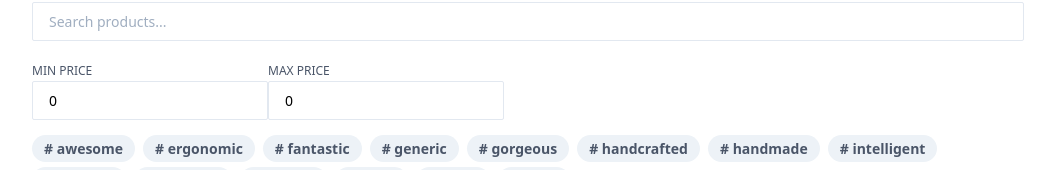
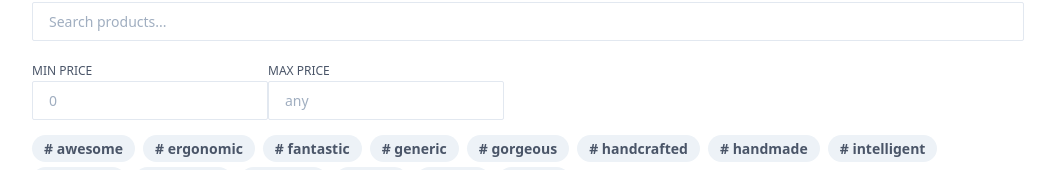
Before and after one commit to jezzzm/jez-store, a React (Create React App) app: page / in a window 1280 px wide. Shown: the part 179-349 px from the top of the page, without its empty margins (112-1167 px from the left). Built offline with nearby package versions, Linux system fonts and the light colour scheme.

Commit message:
implement price filter, add ui debounce

```diff
--- a/src/components/filters/index.tsx
+++ b/src/components/filters/index.tsx
@@ -1,9 +1,9 @@
 import React from 'react';
 import Search from './search';
-import Price, { PriceRange } from './price';
+import Price from './price';
 import Tags from '../common/tags';
 import Button from '../common/button';
-import { TagsInterface } from '../../utils/types';
+import { TagsInterface, PriceError, PriceRange } from '../../utils/types';
 
 type FilterProps = {
   tags: TagsInterface;
@@ -11,6 +11,7 @@ type FilterProps = {
   price: PriceRange;
   onPriceChange: CallableFunction;
   resetFilters: CallableFunction;
+  priceErrors: PriceError;
 };
 
 export default function Filters({
@@ -19,6 +20,7 @@ export default function Filters({
   resetFilters,
   price,
   onPriceChange,
+  priceErrors,
 }: FilterProps) {
   return (
     <div role="form" aria-label="Product Filters" className="flex flex-col">
@@ -32,8 +34,11 @@ export default function Filters({
       </div>
 
       <Search />
-      <Price price={price} onPriceChange={onPriceChange} />
-
+      <Price
+        price={price}
+        onPriceChange={onPriceChange}
+        priceErrors={priceErrors}
+      />
       <Tags
         tags={tags}
         onToggle={(name: string) => toggleTag(name)}
--- a/src/components/filters/price.tsx
+++ b/src/components/filters/price.tsx
@@ -1,60 +1,16 @@
-import React, { useState, ChangeEvent } from 'react';
+import React, { ChangeEvent } from 'react';
 import Input from '../common/input';
-import { isValidPrice } from '../../utils/utils';
-import { PriceError } from '../../utils/types';
+import { PriceProps } from '../../utils/types';
 
-export type PriceRange = {
-  min: number;
-  max: number;
-};
-
-type PriceProps = {
-  price: PriceRange;
-  onPriceChange: CallableFunction;
-};
-
-const INITIAL_STATE: PriceError = { min: null, max: null };
-
-export default function Price({ price, onPriceChange }: PriceProps) {
-  const [error, setError] = useState(INITIAL_STATE);
-
+export default function Price({
+  price,
+  onPriceChange,
+  priceErrors,
+}: PriceProps) {
   const handlePriceChange = (event: ChangeEvent<HTMLInputElement>) => {
-    const asNumber = Number(event.target.value);
-    const isMin = event.target.name === 'min';
-
-    if (isMin) {
-      if (isValidPrice(asNumber, price.max, true)) {
-        // valid Min
-        setError((prev) => ({
-          ...prev,
-          min: null,
-        }));
-      } else {
-        // invalid Min
-        setError((prev) => ({
-          ...prev,
-          min: 'Invalid min price entered',
-        }));
-      }
-    } else {
-      // isMax
-      if (isValidPrice(asNumber, price.min, false)) {
-        // valid Max
-        setError((prev) => ({
-          ...prev,
-          max: null,
-        }));
-      } else {
-        // invalid Max
-        setError((prev) => ({
-          ...prev,
-          max: 'Invalid max price entered',
-        }));
-      }
-    }
-
     onPriceChange(event.target.name, Number(event.target.value));
   };
+
   return (
     <div className="flex" aria-label="Product Price Filter">
       <Input
@@ -62,20 +18,20 @@ export default function Price({ price, onPriceChange }: PriceProps) {
         label="min price"
         name="min"
         type="number"
-        value={String(price.min)}
+        value={String(price.min || '')}
         onInputChange={handlePriceChange}
         extraClasses="max-w-l"
-        hasError={!!error.min}
+        hasError={priceErrors.min.length > 0}
       />
       <Input
         placeholder="any"
         label="max price"
         name="max"
         type="number"
-        value={String(price.max)}
+        value={String(price.max || '')}
         onInputChange={handlePriceChange}
         extraClasses="max-w-l"
-        hasError={!!error.min}
+        hasError={priceErrors.max.length > 0}
       />
     </div>
   );
--- a/src/components/products.tsx
+++ b/src/components/products.tsx
@@ -1,57 +1,42 @@
-import React, { useState } from 'react';
+import React, { useState, useEffect } from 'react';
 import { useRecoilState } from 'recoil';
+import searchState from '../recoil/search-state';
 import ProductCard from './product-card';
 import Filters from './filters';
-import { PriceRange } from './filters/price';
 import { productTagsAsObject, isMatchingProduct } from '../utils/utils';
-import { ExcludesUndefined, Product } from '../utils/types';
+import { Product } from '../utils/types';
 import useSelectedTags from '../hooks/use-selected-tags';
-import searchState from '../recoil/search-state';
+import usePriceFilter from '../hooks/use-price-filter';
 
 type ProductsProps = {
   products: Product[];
 };
 
-const INITIAL_PRICE: PriceRange = { min: 0, max: 0 };
+let inputTimer: null | NodeJS.Timeout = null;
 
 export default function Products({ products }: ProductsProps) {
   const [tags, toggleTag, resetTagFilters] = useSelectedTags(products);
-  const [price, setPrice] = useState(INITIAL_PRICE);
+  const { price, onPriceChange, priceErrors, resetPrice } = usePriceFilter();
   const [search, setSearch] = useRecoilState(searchState);
+  const [filteredProducts, setFilteredProducts] = useState(products);
 
   const handleResetFilters = () => {
     resetTagFilters();
     setSearch('');
-    setPrice(INITIAL_PRICE);
+    resetPrice?.();
   };
 
-  const handlePriceChange = (name: string, newPrice: number) => {
-    setPrice((oldPrice) => ({
-      ...oldPrice,
-      [name]: newPrice,
-    }));
-  };
+  useEffect(() => {
+    inputTimer && clearTimeout(inputTimer);
 
-  const renderMatchingProducts = () => {
-    return products
-      .map((product) => {
-        const match = isMatchingProduct(product, tags, search);
-
-        if (match) {
-          const productTags = productTagsAsObject(product.tags, tags.all);
-          return (
-            <ProductCard
-              {...product}
-              tags={productTags}
-              key={`${product.id}-${product.name}`}
-              onToggle={(name: string) => toggleTag(name)}
-            />
-          );
-        }
-        return undefined;
-      })
-      .filter((Boolean as any) as ExcludesUndefined);
-  };
+    inputTimer = setTimeout(() => {
+      setFilteredProducts(
+        products.filter((product) =>
+          isMatchingProduct(product, tags, search, price, priceErrors),
+        ),
+      );
+    }, 400);
+  }, [tags, price, search, priceErrors, products]);
 
   return (
     <section className="my-8" aria-label="Product List">
@@ -60,10 +45,20 @@ export default function Products({ products }: ProductsProps) {
         tags={tags.all}
         toggleTag={toggleTag}
         price={price}
-        onPriceChange={handlePriceChange}
+        onPriceChange={onPriceChange}
         resetFilters={handleResetFilters}
+        priceErrors={priceErrors}
       />
-      <div className="my-4">{renderMatchingProducts()}</div>
+      <div className="my-4">
+        {filteredProducts.map((product) => (
+          <ProductCard
+            {...product}
+            tags={productTagsAsObject(product.tags, tags.all)}
+            key={`${product.id}-${product.name}`}
+            onToggle={(name: string) => toggleTag(name)}
+          />
+        ))}
+      </div>
     </section>
   );
 }
--- /dev/null
+++ b/src/hooks/use-price-filter.tsx
@@ -0,0 +1,31 @@
+import { useState, useEffect } from 'react';
+import { checkPriceForErrors } from '../utils/utils';
+import { PriceError, PriceProps, PriceRange } from '../utils/types';
+
+const INITIAL_PRICE: PriceRange = { min: 0, max: 0 };
+const INITIAL_PRICE_ERRORS: PriceError = { min: [], max: [] };
+
+export default function usePriceFilter(): PriceProps {
+  const [price, setPrice] = useState(INITIAL_PRICE);
+  const [priceErrors, setPriceErrors] = useState(INITIAL_PRICE_ERRORS);
+
+  useEffect(() => {
+    const newErrors = checkPriceForErrors(price.min, price.max);
+
+    setPriceErrors(newErrors);
+  }, [price]);
+
+  const resetPrice = () => {
+    setPrice(INITIAL_PRICE);
+    setPriceErrors(INITIAL_PRICE_ERRORS);
+  };
+
+  const onPriceChange = (name: string, newPrice: number) => {
+    setPrice((oldPrice: PriceRange) => ({
+      ...oldPrice,
+      [name]: newPrice,
+    }));
+  };
+
+  return { price, onPriceChange, priceErrors, resetPrice };
+}
--- a/src/utils/utils.tsx
+++ b/src/utils/utils.tsx
@@ -1,4 +1,11 @@
-import { Product, FilterTags, TextMatch, TagsInterface } from './types';
+import {
+  Product,
+  FilterTags,
+  TextMatch,
+  TagsInterface,
+  PriceError,
+  PriceRange,
+} from './types';
 
 export const flattenAndSortTags = (products: Product[]) => {
   const flattened = products.flatMap((product) => product.tags);
@@ -64,37 +71,48 @@ export const isMatchingProduct = (
   product: Product,
   tags: FilterTags,
   search: string,
+  price: PriceRange,
+  priceErrors: PriceError,
 ) => {
-  const hasSearchTermEntered = !!search.length;
-  const loweredSearch = search.toLowerCase();
-
+  // tags
   const hasSelectedTags = tags.selected.every((tagName) =>
     product.tags.includes(tagName),
   );
+  const isTagMatch = hasSelectedTags || !tags.selected.length;
 
-  const noTagFilterOrMatchesTag = hasSelectedTags || !tags.selected.length;
+  //search
+  const loweredSearch = search.toLowerCase();
+  const isSearchMatch = !!search.length
+    ? product.name.toLowerCase().includes(loweredSearch) ||
+      product.description.toLowerCase().includes(loweredSearch) ||
+      product.tags.some((tag) => tag.includes(loweredSearch))
+    : true;
 
-  const hasMatchingSearchTerm =
-    hasSearchTermEntered &&
-    (product.name.toLowerCase().includes(loweredSearch) ||
-      product.description.toLowerCase().includes(loweredSearch) ||
-      product.tags.some((tag) => tag.includes(loweredSearch)));
+  // price
+  let isPriceMatch = true;
+  if (!(priceErrors.min.length || priceErrors.max.length)) {
+    const productPrice = Number(product.price);
+    if (price.max) {
+      isPriceMatch = price.min <= productPrice && price.max >= productPrice;
+    } else {
+      isPriceMatch = price.min <= productPrice;
+    }
+  }
 
-  const isMatchingProduct = hasSearchTermEntered
-    ? hasMatchingSearchTerm && noTagFilterOrMatchesTag
-    : noTagFilterOrMatchesTag;
-
-  return isMatchingProduct;
+  return isTagMatch && isSearchMatch && isPriceMatch;
 };
 
-export const isValidPrice = (
-  value: number,
-  other: number | false,
-  isMin: boolean,
-): boolean => {
-  if (isMin) {
-    return value >= 0 && (!!other ? value <= other : true);
-  } else {
-    return value < 9999999999 && (!!other ? value >= other : true);
+export const checkPriceForErrors = (min: number, max: number): PriceError => {
+  let errors: PriceError = { min: [], max: [] };
+  if (min < 0) {
+    errors.min.push('Min price cannot be less than zero');
   }
+  if (max < 0) {
+    errors.max.push('Max price cannot be less than zero');
+  }
+  if (max < min && max !== 0) {
+    errors.min.push('Min price cannot be greater than max price');
+    errors.max.push('Max price cannot be less than min price');
+  }
+  return errors;
 };
```
Also changed, not shown: src/utils/types.tsx (+14 -2 lines).
